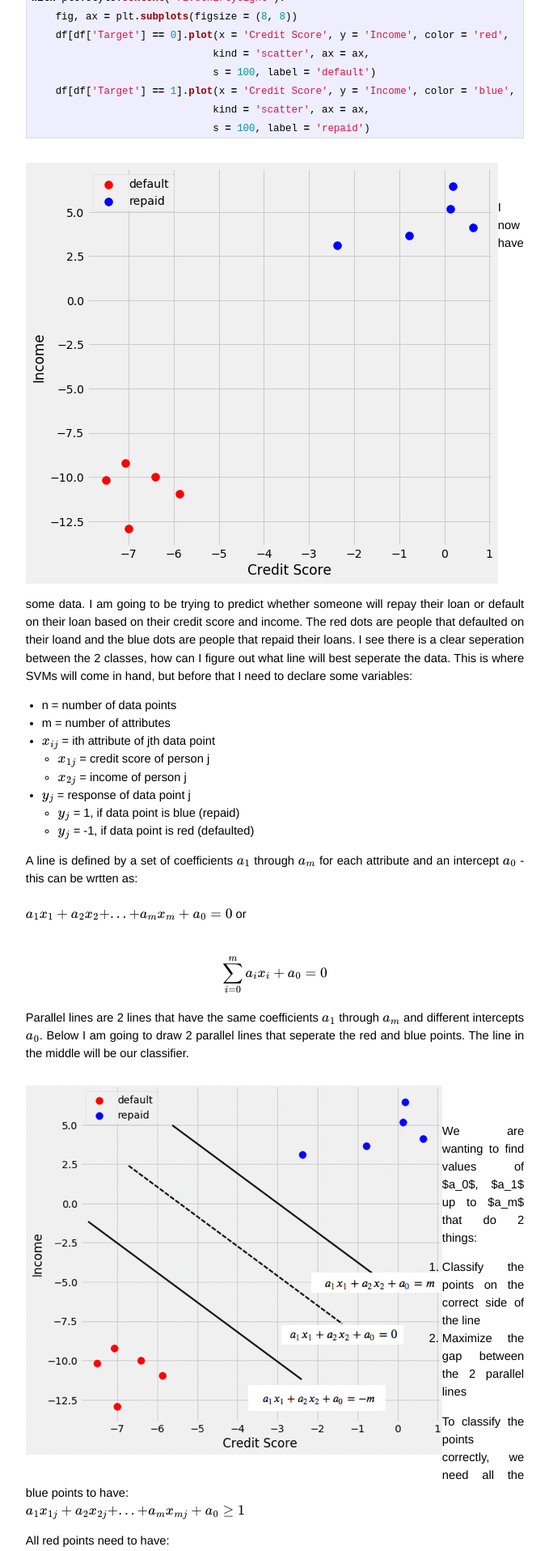
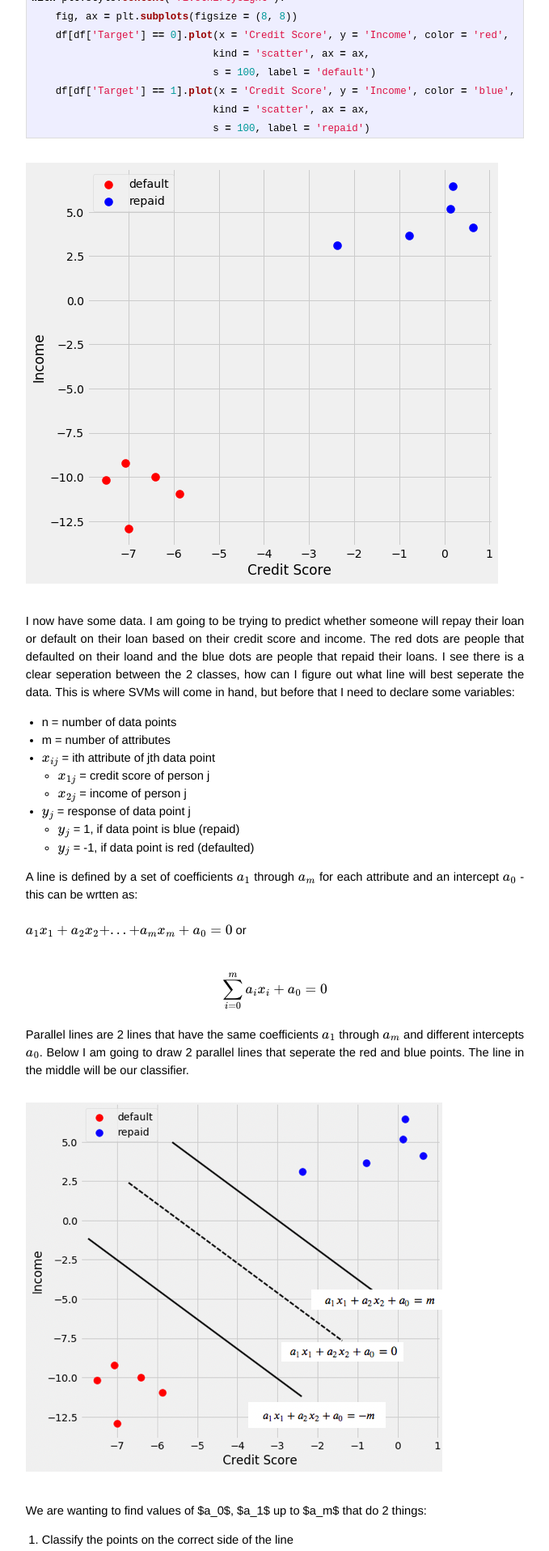
Before and after one commit to sik-flow/sik-flow.github.io, a Jekyll site: the page built from _posts/2020-04-21-SVMs_Part_1.md, in a window 1280 px wide. Shown: the part 531-2447 px from the top of the page at 81% size, without its empty margins (300-979 px from the left). Built offline with Jekyll 4.4.1, drawn with Linux system fonts in a browser that asks for light colours; formulas are drawn with MathJax 3.

Commit message:
Update images markdown

````diff
--- a/_posts/2020-04-21-SVMs_Part_1.md
+++ b/_posts/2020-04-21-SVMs_Part_1.md
@@ -35,8 +35,7 @@
 ```
 
 
-<img align="left" src="https://raw.githubusercontent.com/sik-flow/sik-flow.github.io/master/_posts/Images/SVM_Part_1/SVMs_Part_1_2_0.png"><br><br>
-
+![](https://raw.githubusercontent.com/sik-flow/sik-flow.github.io/master/_posts/Images/SVM_Part_1/SVMs_Part_1_2_0.png)
 
 I now have some data.  I am going to be trying to predict whether someone will repay their loan or default on their loan based on their credit score and income.  The red dots are people that defaulted on their loand and the blue dots are people that repaid their loans.  I see there is a clear seperation between the 2 classes, how can I figure out what line will best seperate the data.  This is where SVMs will come in hand, but before that I need to declare some variables:
 - n = number of data points
@@ -58,7 +57,7 @@
 
 Parallel lines are 2 lines that have the same coefficients $$a_1$$ through $$a_m$$ and different intercepts $$a_0$$.  Below I am going to draw 2 parallel lines that seperate the red and blue points.  The line in the middle will be our classifier.
 
-<img align="left" src="https://raw.githubusercontent.com/sik-flow/sik-flow.github.io/master/_posts/Images/SVM_Part_1/parallel_lines.png"><br><br>
+![](https://raw.githubusercontent.com/sik-flow/sik-flow.github.io/master/_posts/Images/SVM_Part_1/parallel_lines.png)
 
 We are wanting to find values of $a_0$, $a_1$ up to $a_m$ that do 2 things:
 1. Classify the points on the correct side of the line
@@ -109,7 +108,7 @@
 ```
 
 
-<img align="left" src="https://raw.githubusercontent.com/sik-flow/sik-flow.github.io/master/_posts/Images/SVM_Part_1/SVMs_Part_1_17_0.png"><br><br>
+![](https://raw.githubusercontent.com/sik-flow/sik-flow.github.io/master/_posts/Images/SVM_Part_1/SVMs_Part_1_17_0.png)
 
 
 In the above instance, we can not draw a straight line that will seperate the red and blue points without breaking this $$(a_1x_{1j} + a_2x_{2j} + ... + a_mx_{mj} + a_0)y_j \geq 1$$
````
